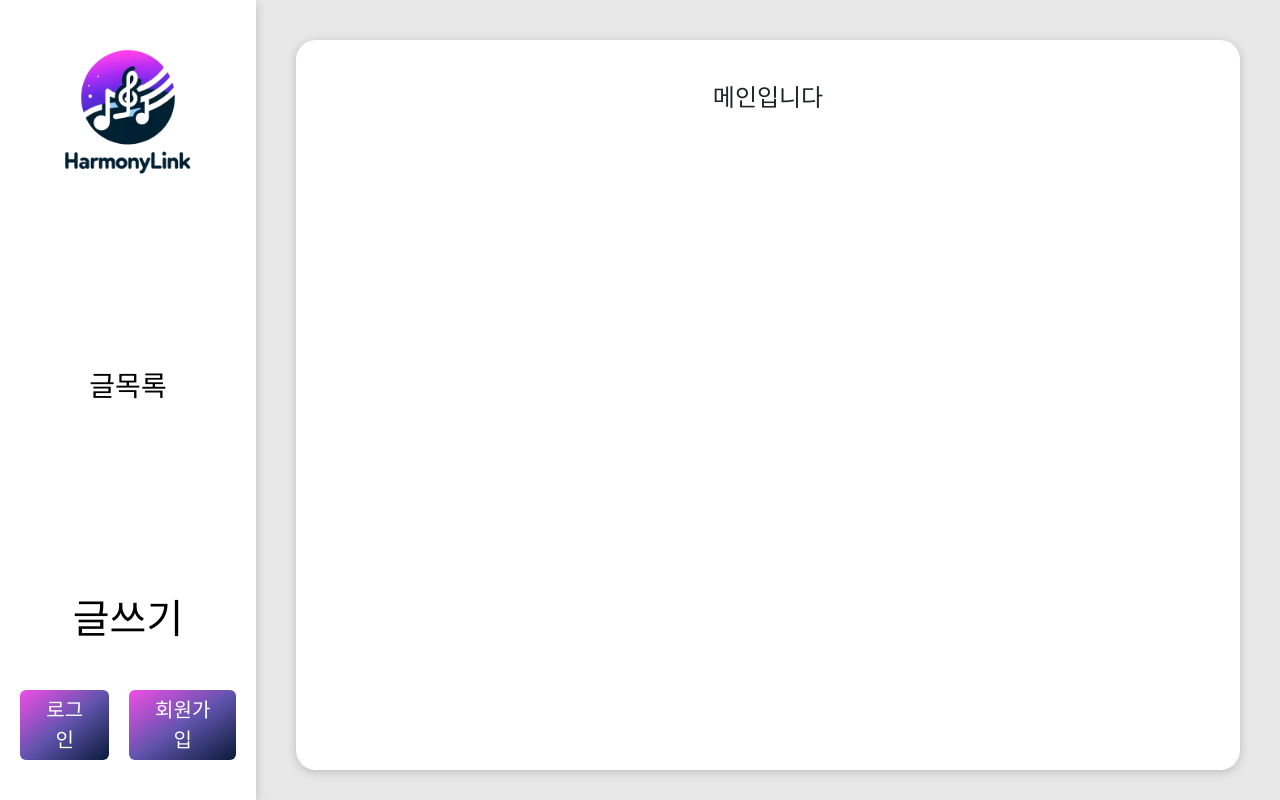
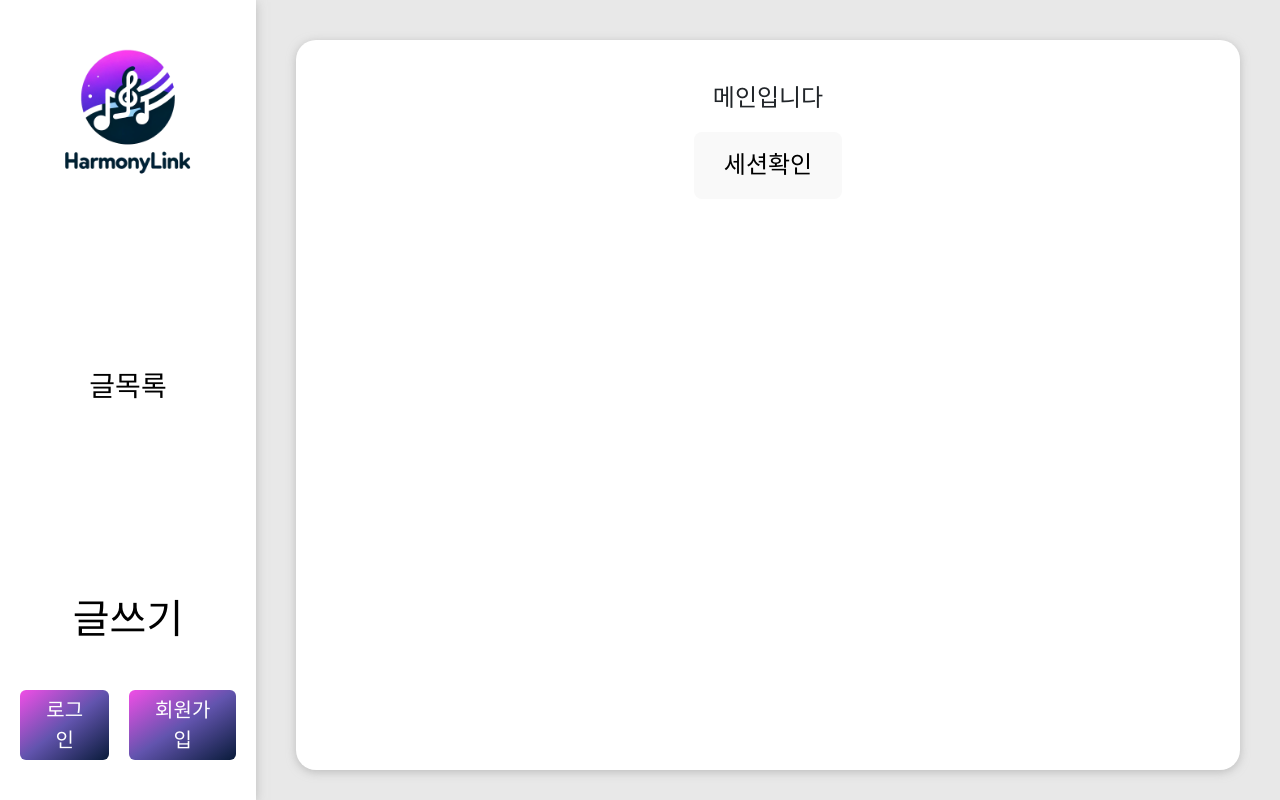
Before and after one commit to c1vera/HarmonyLink, a React (Vite) app in the folder HarmonyLink-SpringBoot/src/HarmonyLink-Frontend/: page / in a window 1280 px wide. Built offline with nearby package versions, Linux system fonts and the light colour scheme; a web font is replaced by a local one.

Commit message:
feat: 세션 만료 확인용 버튼 추가

```diff
--- a/HarmonyLink-SpringBoot/src/HarmonyLink-Frontend/src/Pages/MainPage.tsx
+++ b/HarmonyLink-SpringBoot/src/HarmonyLink-Frontend/src/Pages/MainPage.tsx
@@ -1,12 +1,28 @@
 import styled from "styled-components";
 import "./MainPage.css";
 import * as S from "../style/GlobalStyles"
+import axios from 'axios';
 
-const MainPage: React.FC = () => {
+const MainPage = () => {
+
+  const checkSession = async () => {
+    try {
+      const response = await axios.get('http://localhost:8080/api/v1/session/validate', { withCredentials: true });
+      console.log('세션 유효: ', response);
+      // 세션 유효 시 추가적인 로직 처리
+    } catch (error) {
+      if (error.response && error.response.status === 401) {
+        console.error('세션 만료 또는 유효하지 않음');
+        // 세션 만료 시 처리 로직, 예를 들어 로그인 페이지로 리다이렉션
+      }
+    }
+  };
+
   return (
     <div className="MainPage">
       <S.Body>
         <p>메인입니다</p>
+        <button onClick={checkSession}>세션확인</button>
       </S.Body>
     </div>
   );
```
